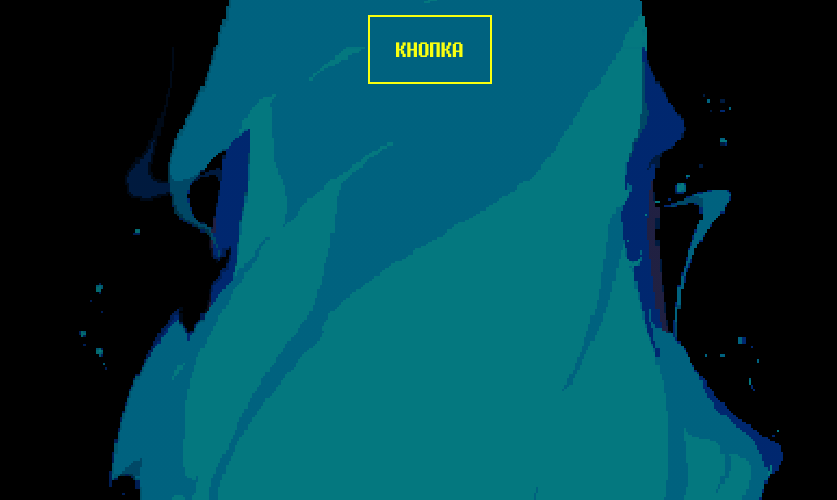
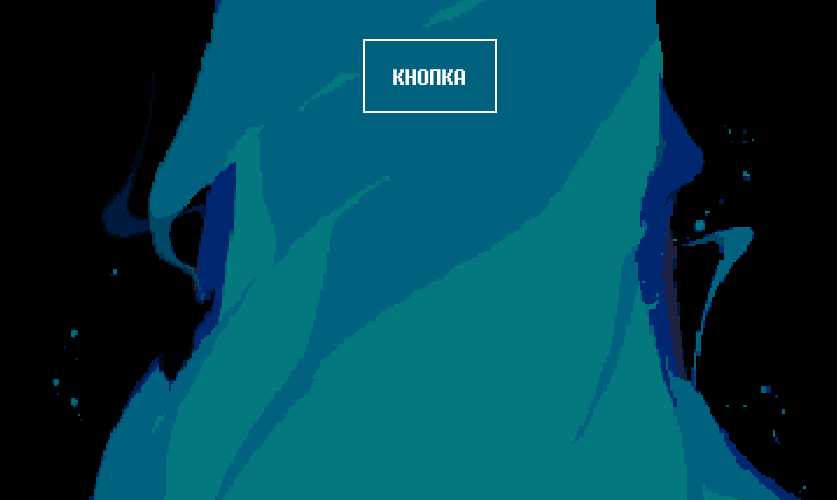
Before and after one commit to YarTom/dumpycats, a plain HTML site: page index.html in a window 1280 px wide. Shown: the part 300-800 px from the top of the page, without its empty margins (210-1047 px from the left). Drawn offline with Linux system fonts and the light colour scheme.

Commit message:
Сменил стиль кнопок

```diff
--- a/style.css
+++ b/style.css
@@ -26,7 +26,7 @@ body::before {
     bottom: 0;
     left: 0;
     width: 100%;
-    height: calc(min(600px * 1.3, 100vw) * 141 / 1080);
+    height: calc(min(600px * 1.4, 100vw) * 141 / 1080);
     background-color: #00276F;
     z-index: 0;
     pointer-events: none;
@@ -39,7 +39,7 @@ body::before {
     min-height: 100vh;
     margin: 0 auto;
     padding: 32px 16px;
-    zoom: 1.3;
+    zoom: 1.4;
     background-image:
         linear-gradient(rgba(0, 0, 0, 0.5), rgba(0, 0, 0, 0.5)),
         url("./background.png");
@@ -69,22 +69,17 @@ a {
     text-decoration: underline;
 }
 
-a:hover {
-    color: #F9FF10;
-}
-
 .link-button {
     display: inline-block;
-    border: 2px solid #F9FF10;
+    border: 2px solid #ffffff;
     padding: 10px 20px;
-    color: #F9FF10;
     text-decoration: none;
     cursor: pointer;
 }
 
 .link-button:hover {
-    background-color: #F9FF10;
-    color: #000000;
+    border: 2px solid #9A9AB3;
+    color: #9A9AB3;
 }
 
 .text-center {
```
